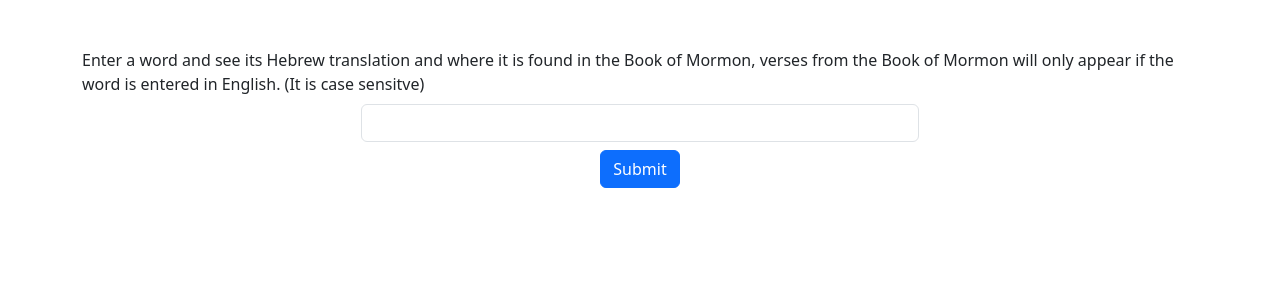
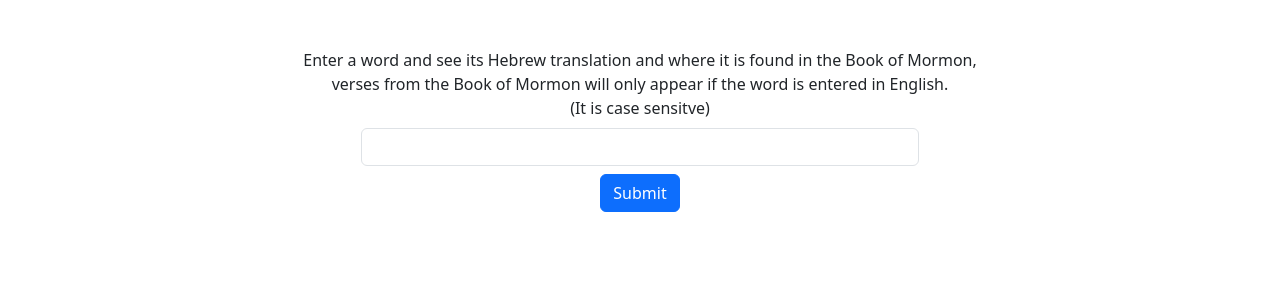
Before and after one commit to tatertot365/bom-hebrew-app, a SvelteKit app: page / in a window 1280 px wide. Shown: the top 300 px of the page. Built offline with nearby package versions, Linux system fonts and the light colour scheme.

Commit message:
center label text

```diff
--- a/src/routes/+page.svelte
+++ b/src/routes/+page.svelte
@@ -97,8 +97,8 @@
 
 <main class="container mt-5">
     <form on:submit|preventDefault={translate} class="mb-4">
-        <label for="textInput" class="form-label center-text">
-            Enter a word and see its Hebrew translation and where it is found in the Book of Mormon, verses from the Book of Mormon will only appear if the word is entered in English. (It is case sensitve)
+        <label for="textInput" class="form-label center-text text-center">
+            Enter a word and see its Hebrew translation and where it is found in the Book of Mormon, <br /> verses from the Book of Mormon will only appear if the word is entered in English. <br /> (It is case sensitve)
         </label>
         <input type="text" id="textInput" bind:value={translate_word} class="form-control display-center" style="max-width: 50%;"/>
 
```
